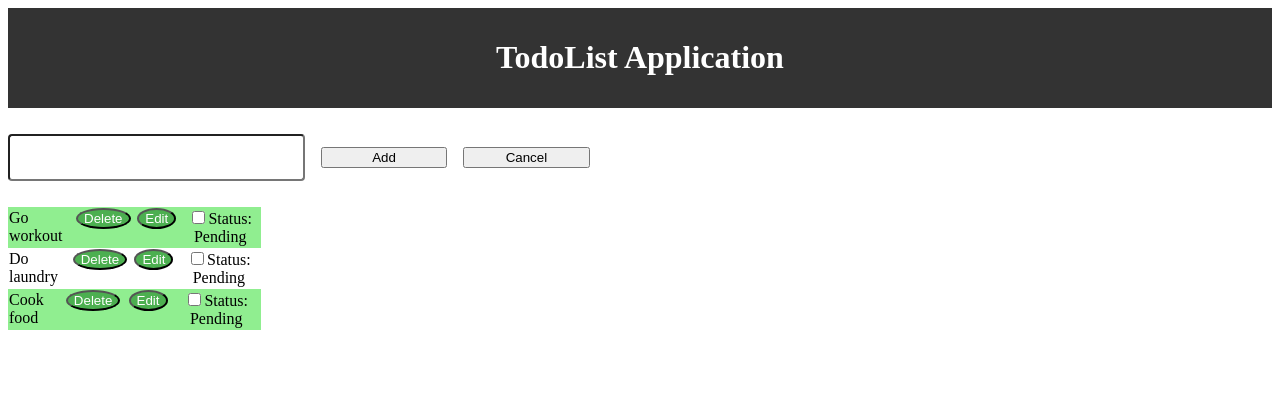
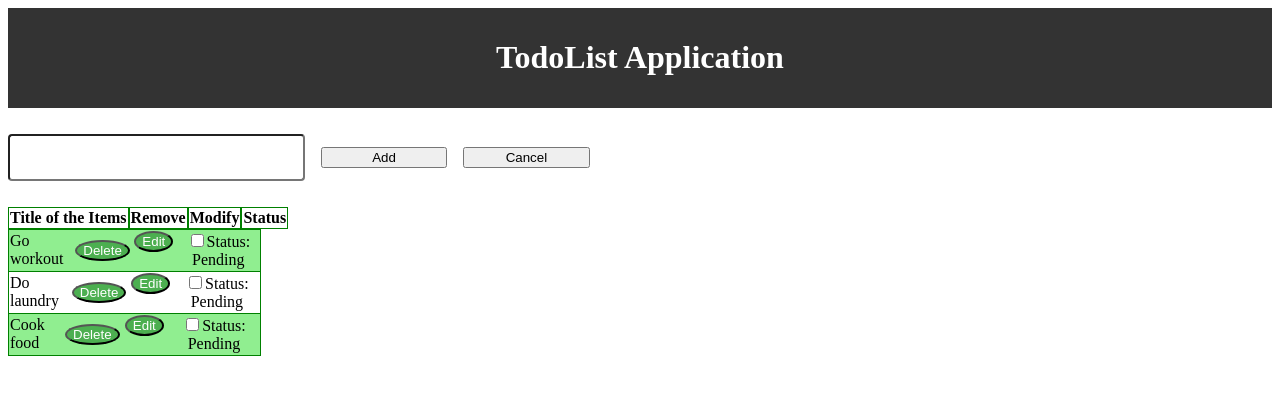
Before and after one commit to Anurag96/Vue_practice_todo, a Vue app: page / in a window 1280 px wide. Shown: the top 394 px of the page. Built offline with nearby package versions, Linux system fonts and the light colour scheme; what vue-uuid would draw is missing.

Commit message:
Added title header

```diff
--- /dev/null
+++ b/src/components/TitleHeader.vue
@@ -0,0 +1,25 @@
+<template>
+<thead>
+        <tr>
+            <th>Title of the Items</th>
+            <th>Remove</th>
+            <th>Modify</th>
+            <th>Status</th>
+            </tr>
+            </thead>
+</template>
+
+<script>
+export default {
+    name: "TitleHeader"
+}
+</script>
+
+<style scoped>
+tr, td, th{
+    border:1px solid green;
+    text-align: center;
+    text-size-adjust: 0.58;
+}
+
+</style>
--- a/src/components/Todo.vue
+++ b/src/components/Todo.vue
@@ -4,7 +4,7 @@
          <table>
          <tr>
          <td >{{ todo.title }}</td>
-         <td > <button @click="$emit('delete-todo', todo.id)">Delete</button> &nbsp;&nbsp;</td>
+         <td > <button @click="$emit('delete-todo', todo.id)">Delete</button> </td>
          <td >  <button @click="$emit('edit-todo', todo)">Edit</button> &nbsp;&nbsp;</td>
           <td ><input type="checkbox" id="checkbox" v-model="isActive">
                <span v-if="!isActive" >Status: Pending</span>
--- a/src/components/Todos.vue
+++ b/src/components/Todos.vue
@@ -1,6 +1,7 @@
 <template>
     <div>
         <br>
+        <TitleHeader></TitleHeader>
     <table>
         <tr v-bind:key="todo.id" v-for="todo in todos">
                 <Todo v-bind:todo="todo"
@@ -15,9 +16,11 @@
 
 <script>
 import Todo from './Todo';
+import TitleHeader from './TitleHeader.vue';
+
 export default {
     name:'Todos',
-    components:{Todo},
+    components:{Todo,TitleHeader},
     props: [
         "todos"
     ]
@@ -40,4 +43,9 @@ table {
         tr:nth-child(odd) {
             background-color: Lightgreen;
         }
+        tr, td, th{
+    border:1px solid green;
+    text-align: center;
+    text-size-adjust: 0.58;
+}
 </style>
```
